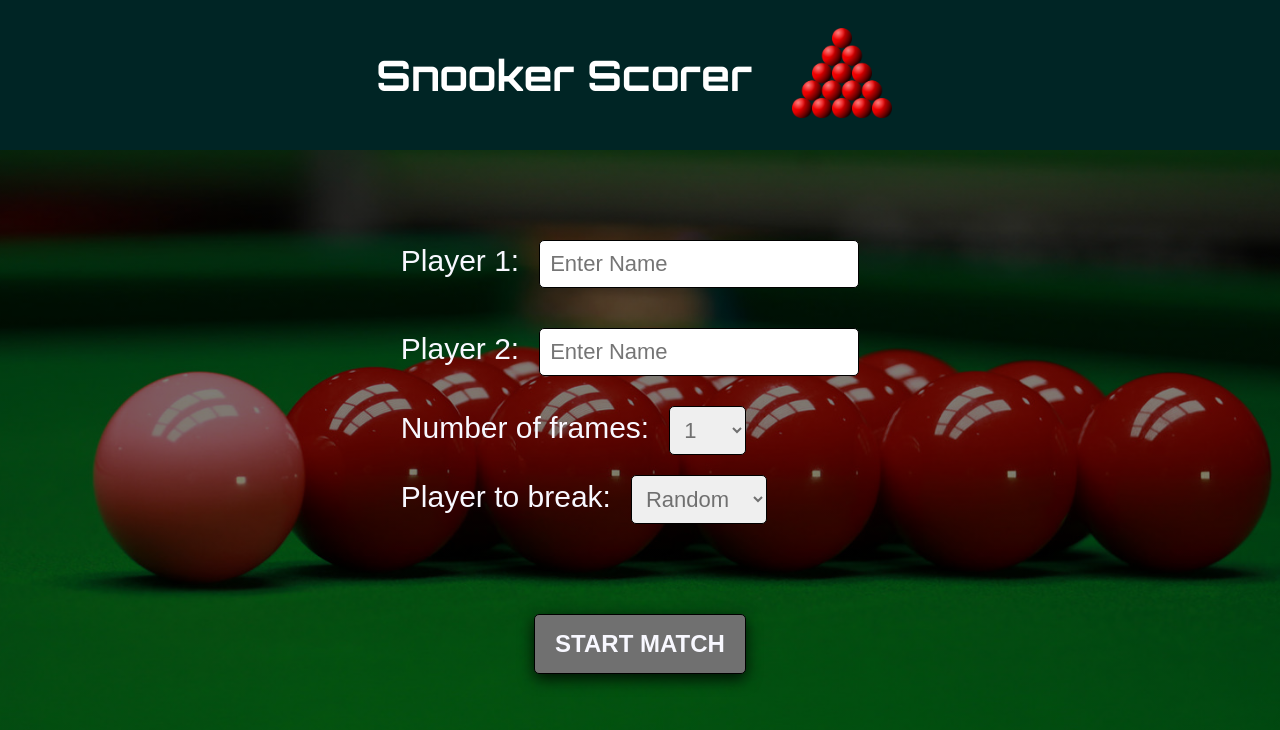
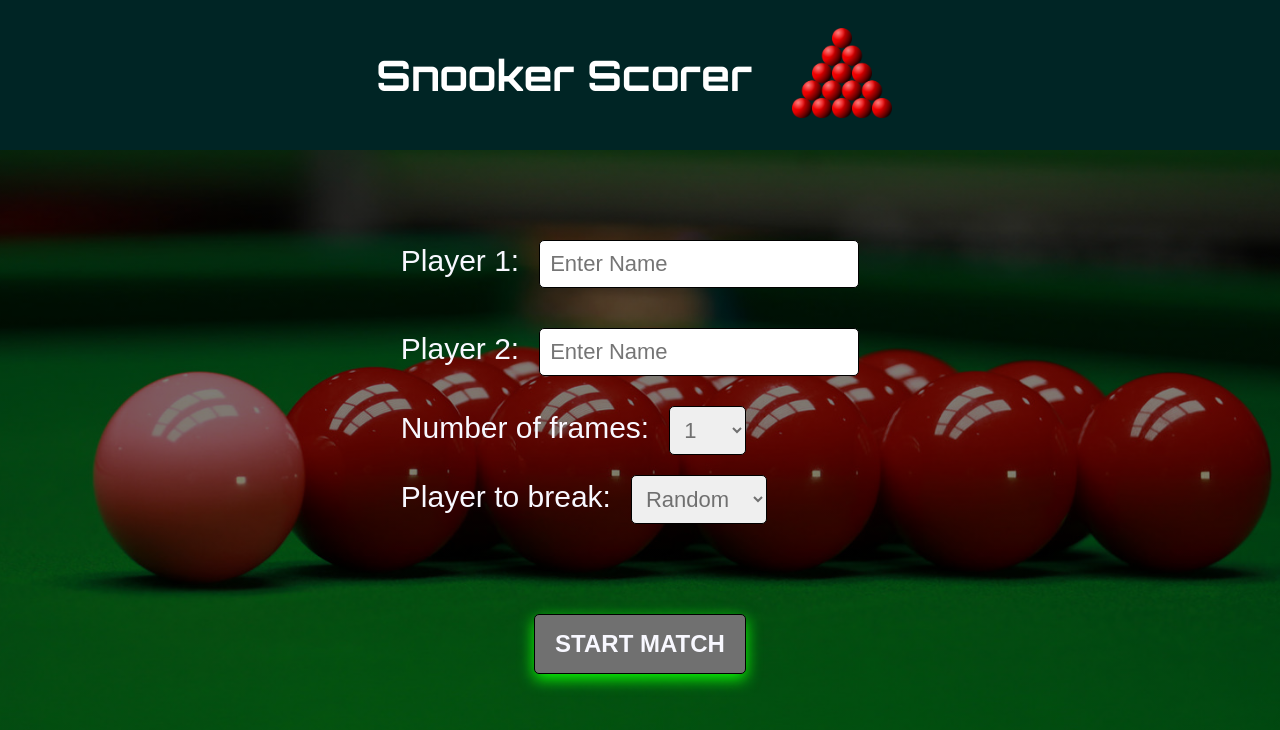
Before and after one commit to StevieV1903/snooker_scorer_cjs, a React (Create React App) app: page / in a window 1280 px wide. In both pictures the pointer is over the button "START MATCH". Shown: the top 730 px of the page. Built offline with nearby package versions, Linux system fonts and the light colour scheme; a web font is replaced by a local one.

Commit message:
added style to selected colour balls

```diff
--- a/src/components/ButtonsComponent.css
+++ b/src/components/ButtonsComponent.css
@@ -20,6 +20,11 @@ button {
 	font-weight: bold;
 	box-shadow: 0 5px 15px 0px #000000cc;
 	border: solid 1px black;
+}
+
+button:hover {
+	cursor: pointer;
+	box-shadow: 0 5px 15px 0px #0afc02;
 }
 
 .red-button {
```
